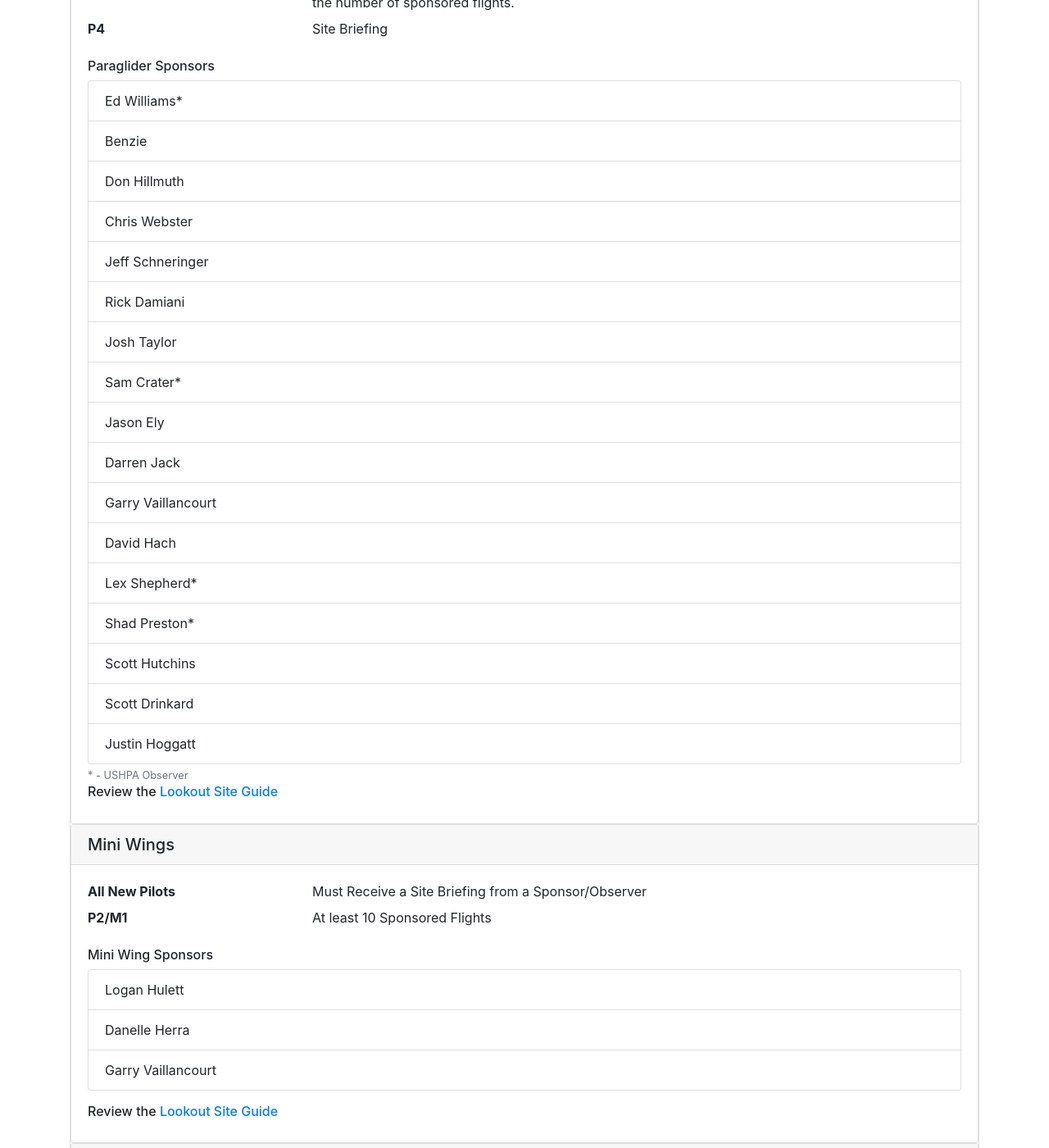
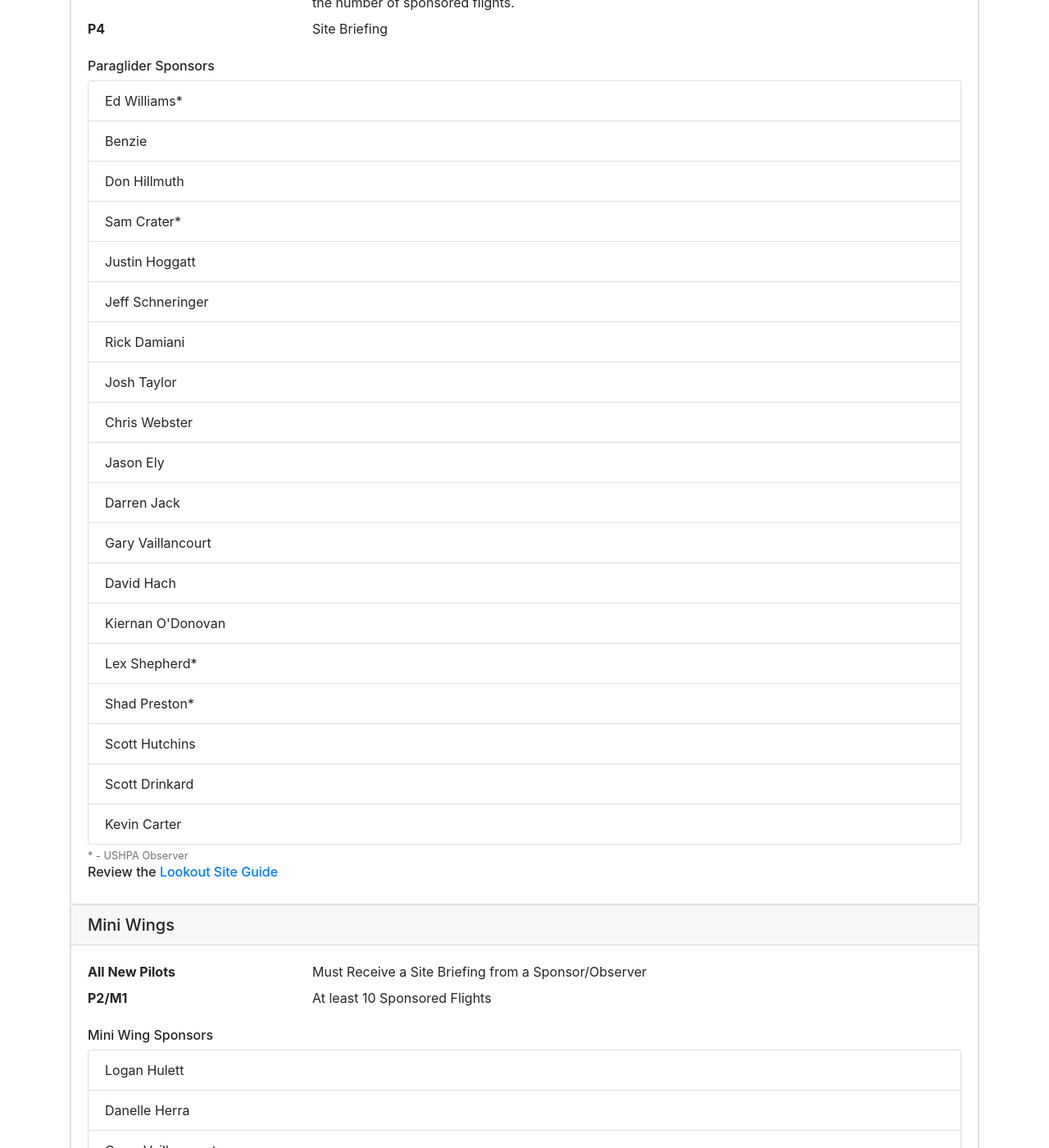
Before and after one commit to rmhpa/rmhpa.github.io, a Jekyll site: the page built from lookout-sponsorship.html, in a window 1280 px wide and 1400 px high, scrolled down 1409 px. Shown: the whole window at 82% size. Built offline with Jekyll 4.4.1, drawn with Linux system fonts in a browser that asks for light colours; nearby versions of some CDN libraries.

Commit message:
lookout updates

```diff
--- a/lookout-sponsorship.html
+++ b/lookout-sponsorship.html
@@ -89,20 +89,22 @@ permalink: /lookout-sponsorship/
     <li class="list-group-item">Ed Williams*</li>
     <li class="list-group-item">Benzie</li>
     <li class="list-group-item">Don Hillmuth</li>
-    <li class="list-group-item">Chris Webster</li>
+    <li class="list-group-item">Sam Crater*</li>
+    <li class="list-group-item">Justin Hoggatt</li>
     <li class="list-group-item">Jeff Schneringer</li>
     <li class="list-group-item">Rick Damiani</li>
     <li class="list-group-item">Josh Taylor</li>
-    <li class="list-group-item">Sam Crater*</li>
+    <li class="list-group-item">Chris Webster</li>
     <li class="list-group-item">Jason Ely</li>
     <li class="list-group-item">Darren Jack</li>
-    <li class="list-group-item">Garry Vaillancourt</li>
+    <li class="list-group-item">Gary Vaillancourt</li>
     <li class="list-group-item">David Hach</li>
+    <li class="list-group-item">Kiernan	O'Donovan</li>
     <li class="list-group-item">Lex Shepherd*</li>
     <li class="list-group-item">Shad Preston*</li>
     <li class="list-group-item">Scott Hutchins</li>
     <li class="list-group-item">Scott Drinkard</li>
-    <li class="list-group-item">Justin Hoggatt</li>
+    <li class="list-group-item">Kevin Carter</li>
   </ul>
 
 <small class="text-muted">* - USHPA Observer</small>
```
Also changed, not shown: images/lookout-main-lz-packing-areas.jpg.
